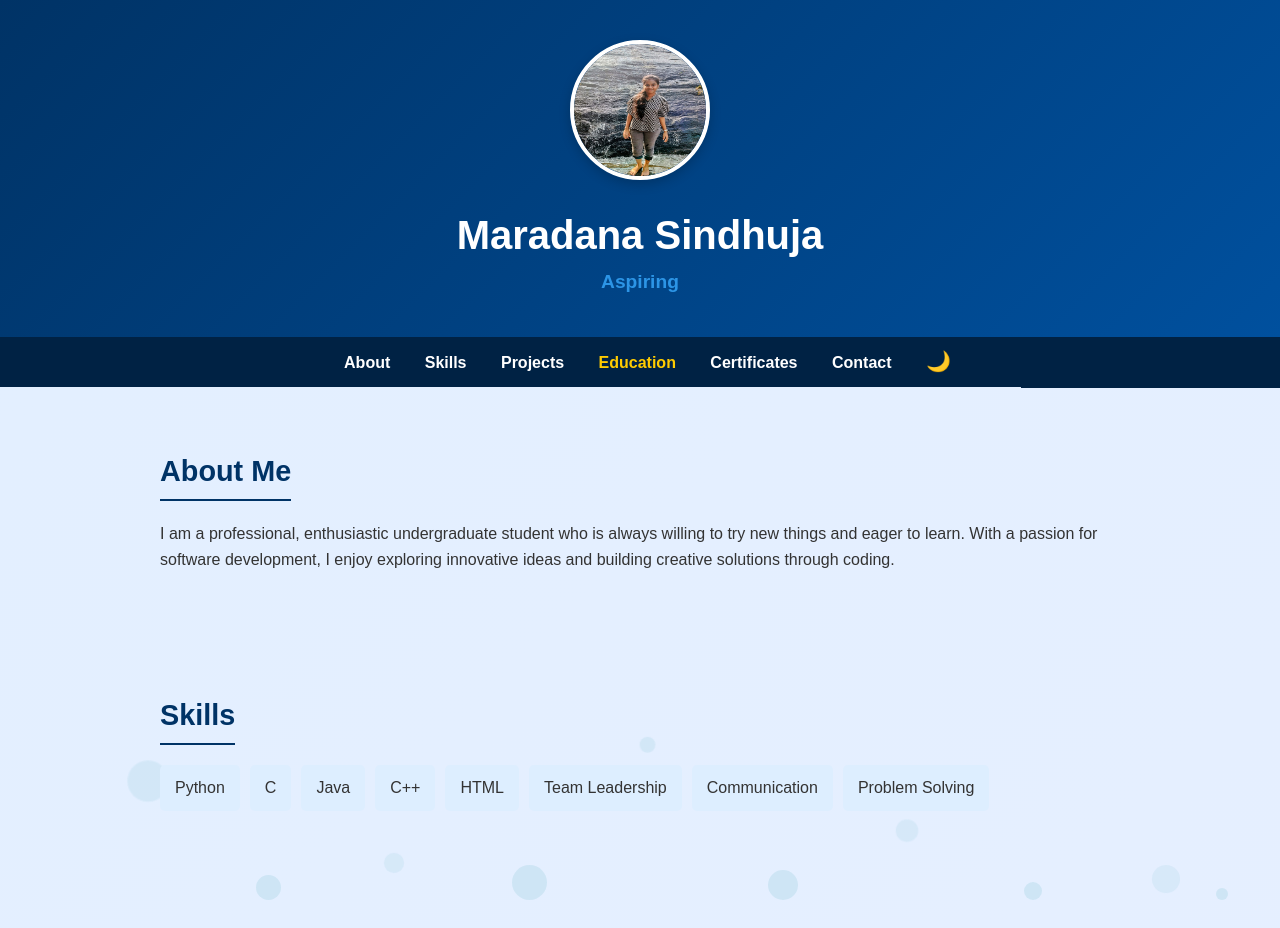
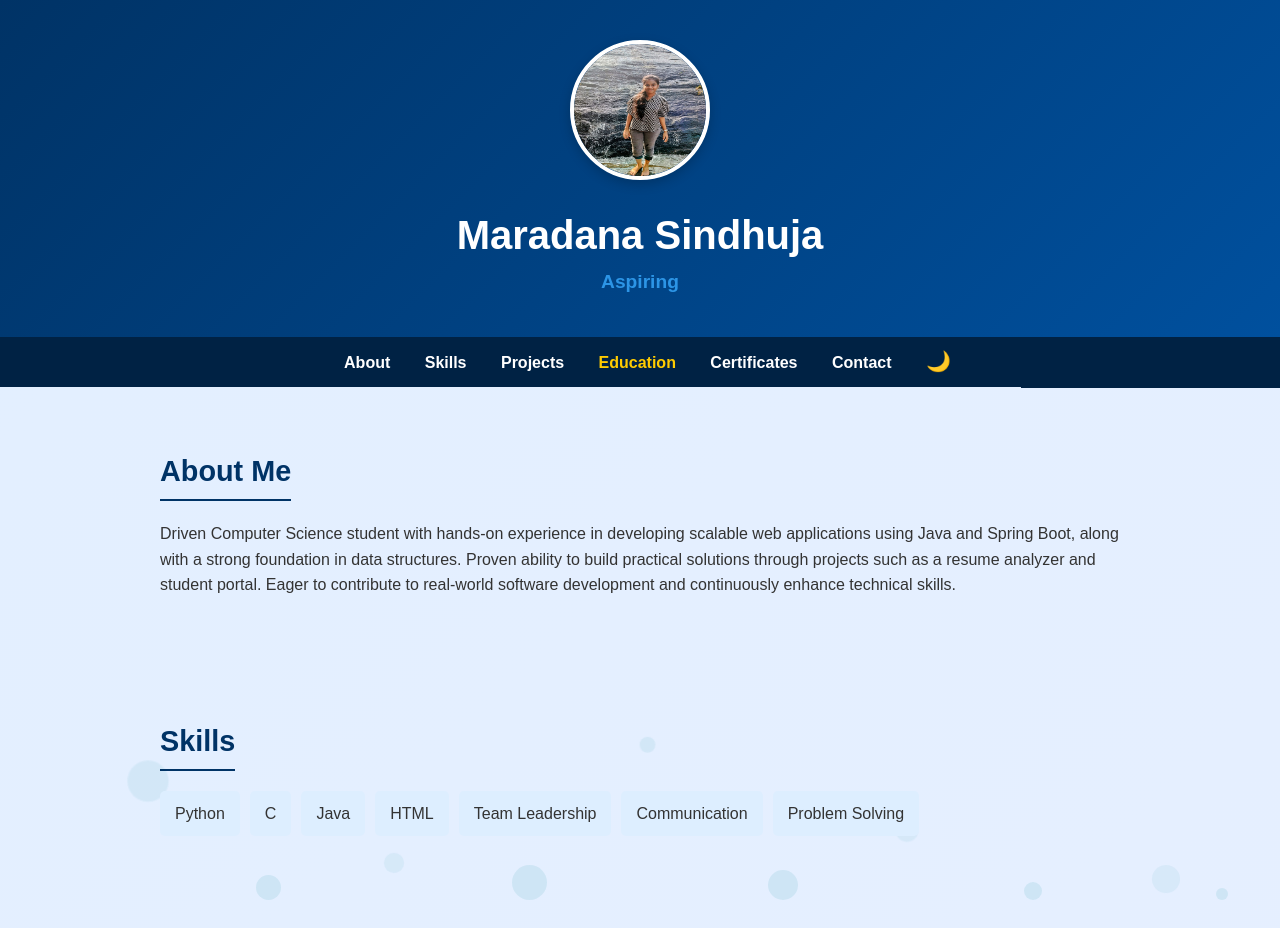
Before and after one commit to sindhuja-28/portfolio, a plain HTML site: page index.html in a window 1280 px wide. Shown: the top 928 px of the page. Drawn offline with Linux system fonts and the light colour scheme.

Commit message:
Update index.html

```diff
--- a/index.html
+++ b/index.html
@@ -42,7 +42,7 @@
   <!-- About Section -->
   <section id="about">
     <h2>About Me</h2>
-    <p>I am a professional, enthusiastic undergraduate student who is always willing to try new things and eager to learn. With a passion for software development, I enjoy exploring innovative ideas and building creative solutions through coding.</p>
+    <p>Driven Computer Science student with hands-on experience in developing scalable web applications using Java and Spring Boot, along with a strong foundation in data structures. Proven ability to build practical solutions through projects such as a resume analyzer and student portal. Eager to contribute to real-world software development and continuously enhance technical skills.</p>
   </section>
 
   <!-- Skills -->
@@ -52,7 +52,6 @@
       <li>Python</li>
       <li>C</li>
       <li>Java</li>
-      <li>C++</li>
       <li>HTML</li>
       <li>Team Leadership</li>
       <li>Communication</li>
```
